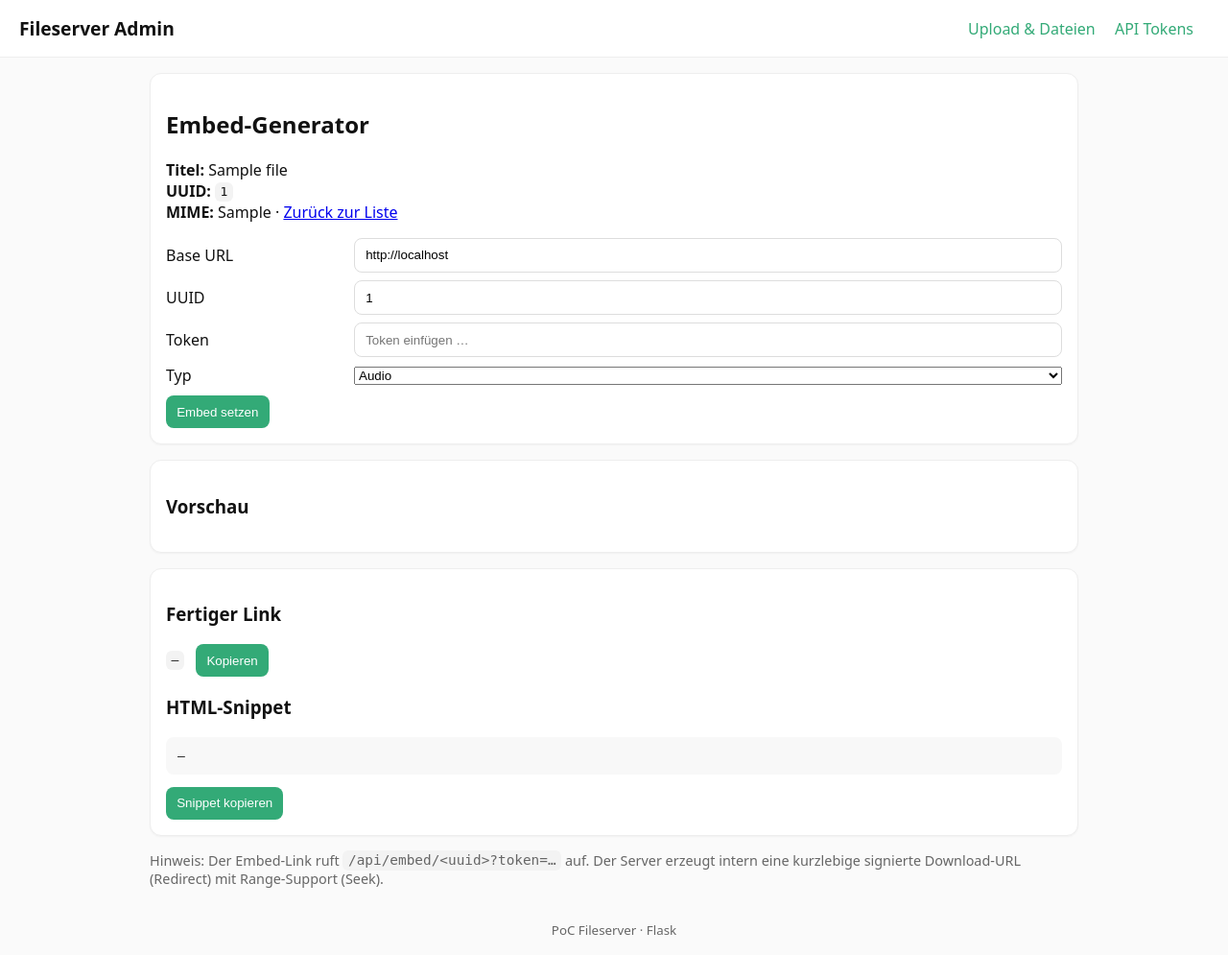
After one commit to sepp-meyer/files-api, a Flask app: page /admin/embed/1 in a window 1280 px wide. The commit adds this page. Shown: the whole page at 96% size. Run offline with Flask 3, Linux system fonts and the light colour scheme; tables that the repository leaves empty hold one stand-in row (values such as "Sample post").

Commit message:
Soweit ok

```diff
--- a/fileserver/routes/admin.py
+++ b/fileserver/routes/admin.py
@@ -2,7 +2,7 @@ import uuid, mimetypes, secrets
 import datetime as dt
 from pathlib import Path
 from werkzeug.utils import secure_filename
-from flask import render_template, request, redirect, url_for, abort, jsonify
+from flask import render_template, request, redirect, url_for, abort, jsonify  # request ist wichtig
 
 from . import admin_bp
 from ..config import Config
@@ -80,3 +80,12 @@ def admin_token_revoke(token_id):
     t.revoked = True
     db.session.commit()
     return redirect(url_for("admin.admin_tokens"))
+
+# -------- Embed-Generator pro Datei ----------
+
+@admin_bp.get("/admin/embed/<file_id>")
+def admin_embed(file_id):
+    f = File.query.get_or_404(file_id)
+    base_url = request.url_root.rstrip("/")  # z.B. http://127.0.0.1:5000
+    kind = "audio" if (f.mime_type or "").startswith("audio") else ("video" if (f.mime_type or "").startswith("video") else "audio")
+    return render_template("admin/embed.html", file=f, base_url=base_url, kind=kind)
--- /dev/null
+++ b/fileserver/templates/admin/embed.html
@@ -0,0 +1,83 @@
+{% extends "base.html" %}
+{% block content %}
+<section class="card">
+  <h2>Embed-Generator</h2>
+  <p><strong>Titel:</strong> {{ file.title }}<br>
+     <strong>UUID:</strong> <code>{{ file.id }}</code><br>
+     <strong>MIME:</strong> {{ file.mime_type }} · <a href="{{ url_for('admin.index') }}">Zurück zur Liste</a>
+  </p>
+
+  <div class="row" style="grid-template-columns:180px 1fr;display:grid;gap:.5rem 1rem;align-items:center;">
+    <label>Base URL</label>
+    <input id="base" value="{{ base_url }}">
+    <label>UUID</label>
+    <input id="uuid" value="{{ file.id }}" readonly>
+    <label>Token</label>
+    <input id="token" placeholder="Token einfügen …">
+    <label>Typ</label>
+    <select id="kind">
+      <option value="audio" {% if kind=='audio' %}selected{% endif %}>Audio</option>
+      <option value="video" {% if kind=='video' %}selected{% endif %}>Video</option>
+    </select>
+  </div>
+  <button id="build" style="margin-top:.6rem;">Embed setzen</button>
+</section>
+
+<section class="card">
+  <h3>Vorschau</h3>
+  <div id="preview"></div>
+</section>
+
+<section class="card">
+  <h3>Fertiger Link</h3>
+  <p><code id="link">–</code>
+     <button id="copyLink" style="margin-left:.5rem;">Kopieren</button>
+  </p>
+  <h3>HTML-Snippet</h3>
+  <pre id="snippet" style="white-space: pre-wrap; background: #f8f8f8; padding: .75rem; border-radius: 8px;">–</pre>
+  <button id="copySnippet">Snippet kopieren</button>
+</section>
+
+<script>
+  const $ = (s) => document.querySelector(s);
+  const build = () => {
+    const base  = $('#base').value.trim().replace(/\/+$/,'');
+    const uuid  = $('#uuid').value.trim();
+    const token = $('#token').value.trim();
+    const kind  = $('#kind').value;
+
+    if (!base || !uuid || !token) {
+      alert("Bitte Base URL, UUID und Token ausfüllen.");
+      return;
+    }
+    const src = `${base}/api/embed/${encodeURIComponent(uuid)}?token=${encodeURIComponent(token)}`;
+    $('#link').textContent = src;
+
+    let html = '';
+    if (kind === 'audio') {
+      html = `<audio controls preload="metadata" src="${src}"></audio>`;
+      $('#preview').innerHTML = html;
+    } else {
+      html = `<video controls preload="metadata" width="640" src="${src}"></video>`;
+      $('#preview').innerHTML = html;
+    }
+    $('#snippet').textContent = html;
+  };
+
+  const copyText = (el) => navigator.clipboard?.writeText(el.textContent || el.value || '').then(()=> {
+    const btn = event.target; const old = btn.textContent; btn.textContent = 'Kopiert'; setTimeout(()=>btn.textContent = old, 1000);
+  }).catch(()=> alert('Kopieren nicht möglich'));
+
+  $('#build').addEventListener('click', build);
+  $('#copyLink').addEventListener('click', () => copyText($('#link')));
+  $('#copySnippet').addEventListener('click', () => copyText($('#snippet')));
+
+  // UUID & Base sind vorausgefüllt – falls Token schon in der Zwischenablage ist, sofort bauen:
+  // build(); // optional automatisch bauen
+</script>
+
+<p style="color:#666;font-size:.9rem;">
+  Hinweis: Der Embed-Link ruft <code>/api/embed/&lt;uuid&gt;?token=…</code> auf.
+  Der Server erzeugt intern eine kurzlebige signierte Download-URL (Redirect) mit Range-Support (Seek).
+</p>
+{% endblock %}
--- a/fileserver/templates/admin/index.html
+++ b/fileserver/templates/admin/index.html
@@ -26,7 +26,8 @@
           <td>{{ f.size_bytes }}</td>
           <td>
             <a href="{{ url_for('admin.admin_sign', file_id=f.id) }}" target="_blank">Signierte URL (JSON)</a> |
-            <a href="{{ url_for('api.api_file_meta', file_id=f.id) }}?token=DEIN_TOKEN" target="_blank">Meta (mit Token)</a>
+            <a href="{{ url_for('api.api_file_meta', file_id=f.id) }}?token=DEIN_TOKEN" target="_blank">Meta (mit Token)</a> |
+            <a href="{{ url_for('admin.admin_embed', file_id=f.id) }}">Embed-Generator</a>
           </td>
         </tr>
       {% endfor %}
```
Also changed, not shown: embed_temp.html (added, +16 -0 lines), embed_test.html (+4 -79 lines).
